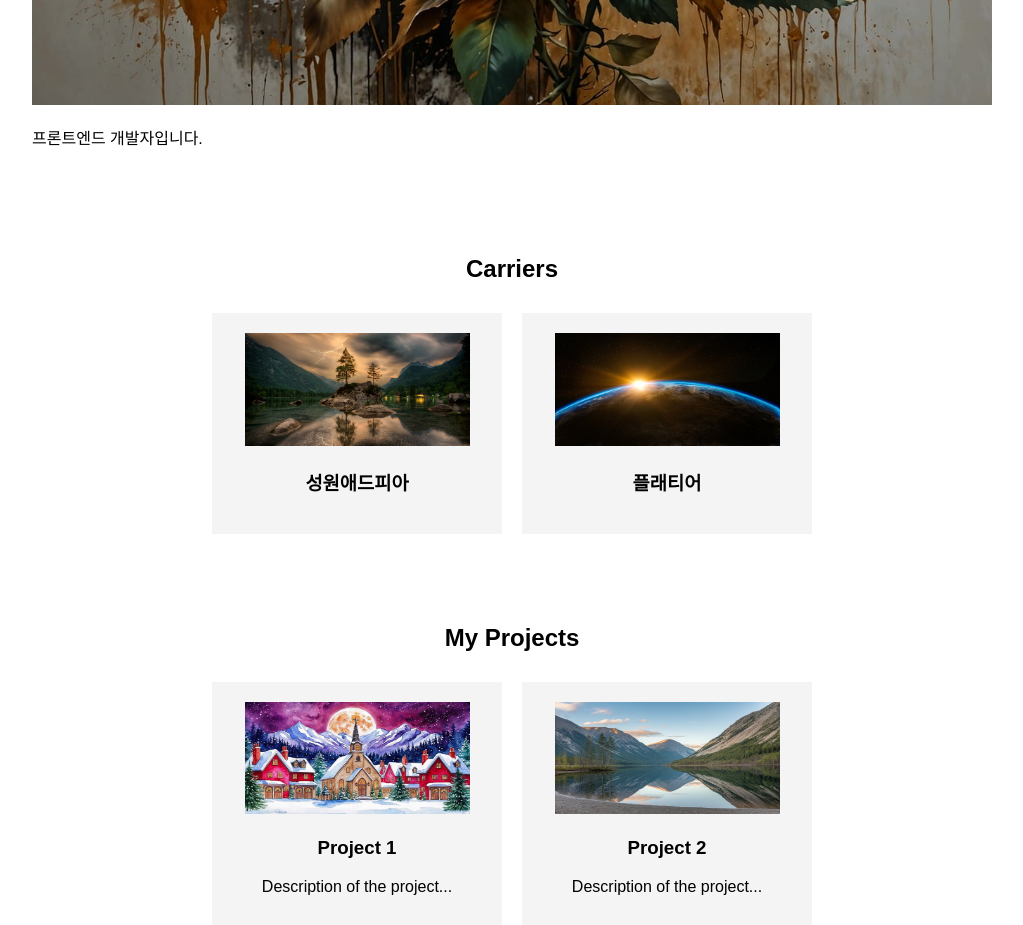
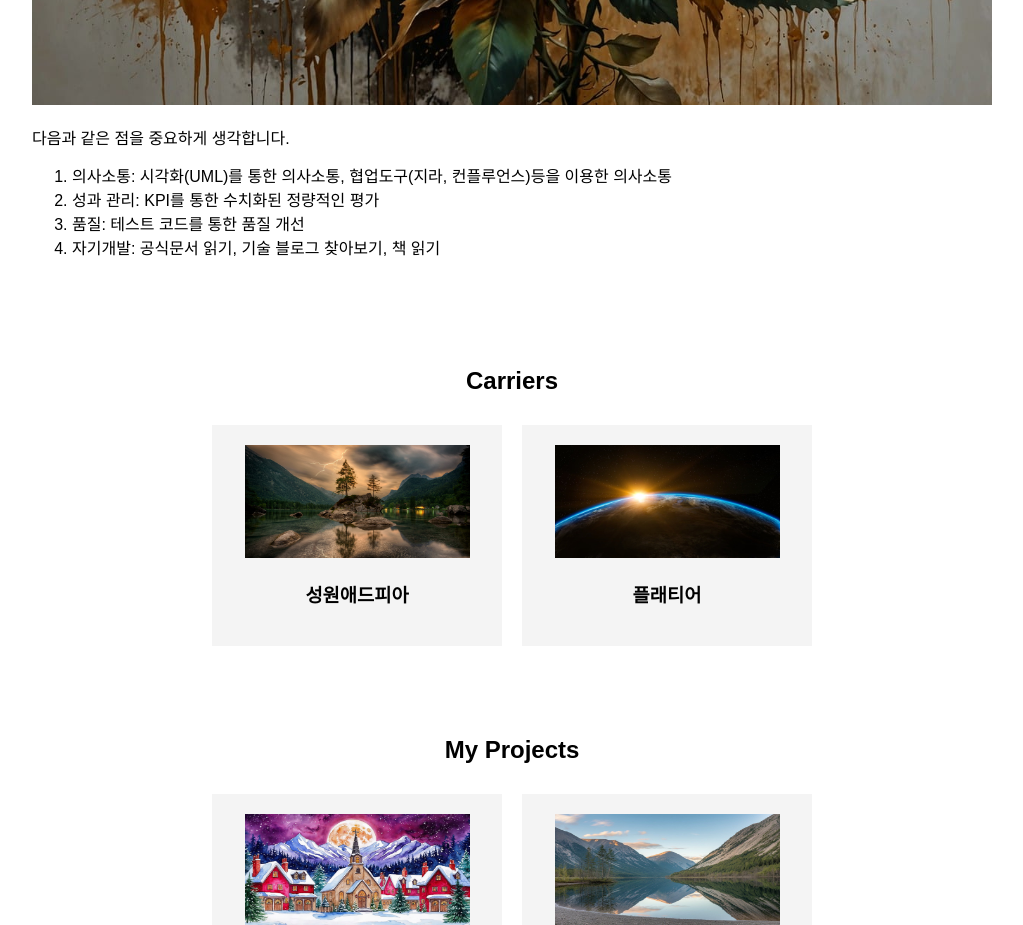
Before and after one commit to hyunji-ok/home, a React (Create React App) app: page / in a window 1280 px wide. Shown: the part 840-1765 px from the top of the page, without its empty margins (128-1151 px from the left). Built offline with nearby package versions, Linux system fonts and the light colour scheme.

Commit message:
feat: about 컴포넌트 수정

```diff
--- a/src/components/About.js
+++ b/src/components/About.js
@@ -8,7 +8,15 @@ function About() {
       <div className='about-item'>
         <img src={about} alt="Profile" />
         <div className="about-text">
-          <p>프론트엔드 개발자입니다.</p>
+          <p>
+            다음과 같은 점을 중요하게 생각합니다.
+          </p>
+          <ol>
+              <li>의사소통: 시각화(UML)를 통한 의사소통, 협업도구(지라, 컨플루언스)등을 이용한 의사소통</li>
+              <li>성과 관리: KPI를 통한 수치화된 정량적인 평가</li>
+              <li>품질: 테스트 코드를 통한 품질 개선</li>
+              <li>자기개발: 공식문서 읽기, 기술 블로그 찾아보기, 책 읽기</li>
+          </ol>
         </div>
       </div>
     </div>
```
Also changed, not shown: src/images/carrier1.png (added), src/images/carrier2.png (added).
